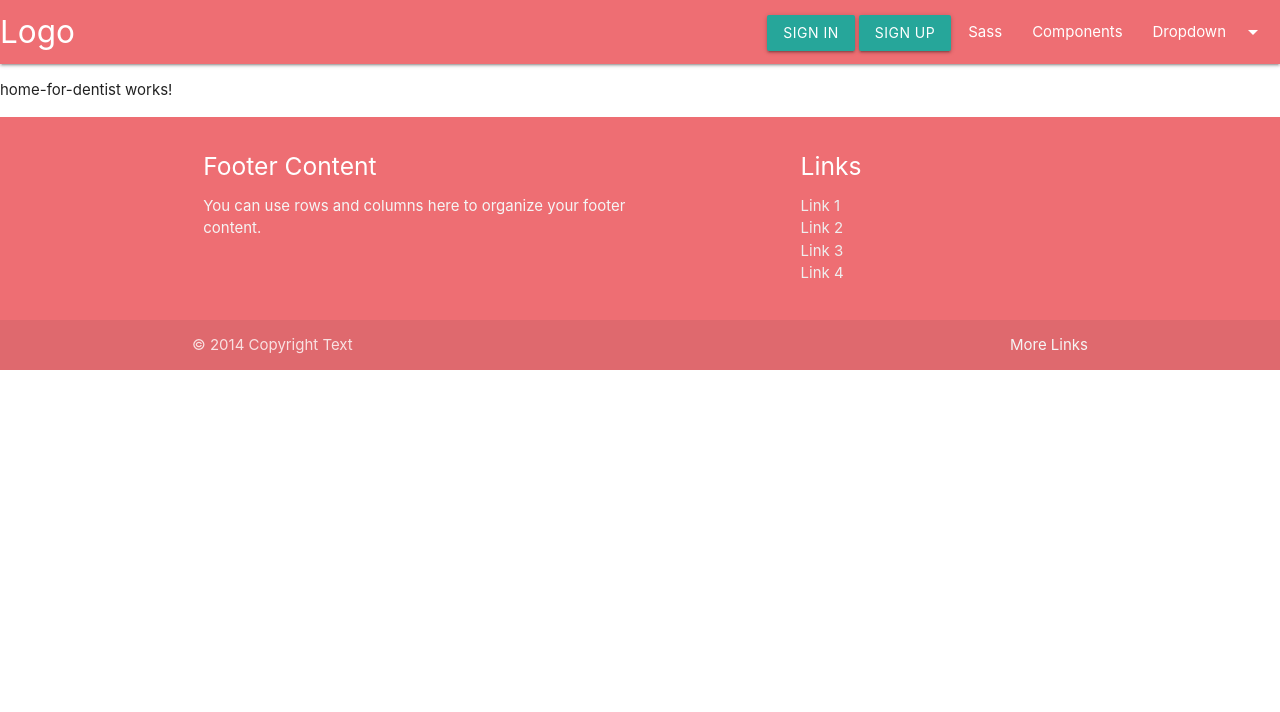
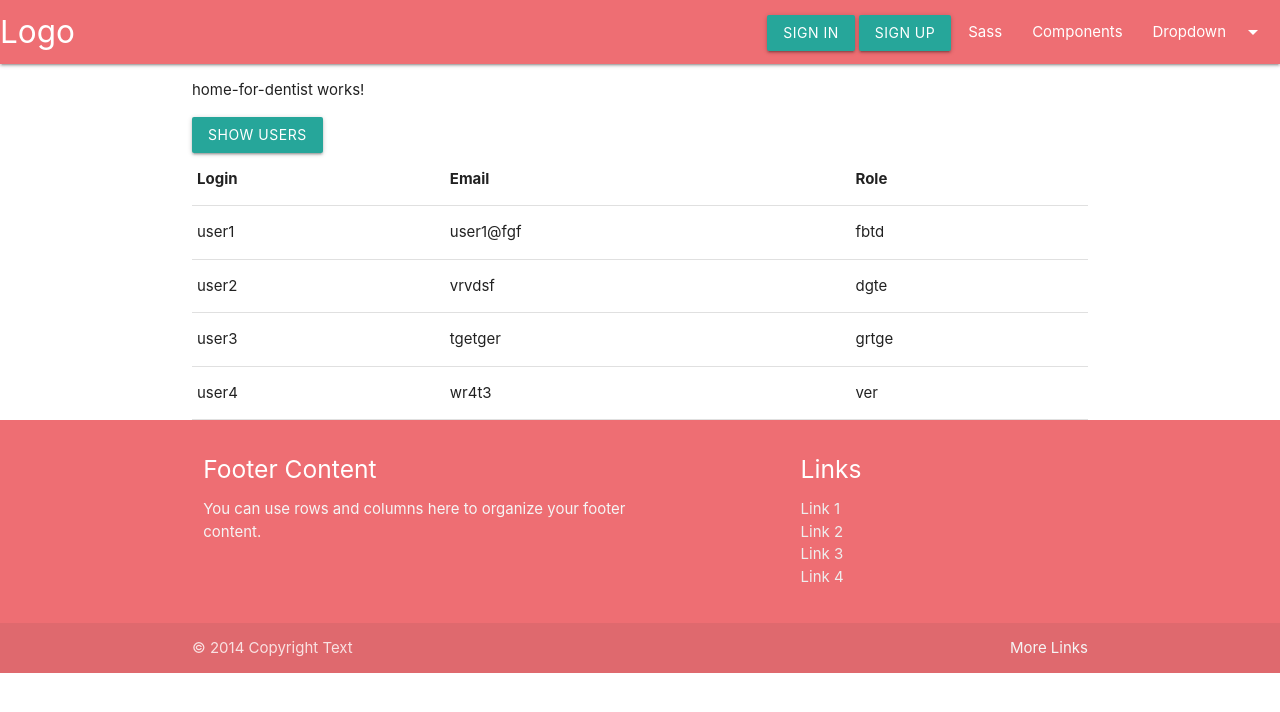
Before and after one commit to SergiyKozachok/DentistProjectRepos, an Angular app: page /home-for-dentist in a window 1280 px wide. Shown: the top 712 px of the page. Built offline with nearby package versions, Linux system fonts and the light colour scheme.

Commit message:
Add static table users for dentist-home-page

```diff
--- a/src/app/app.module.ts
+++ b/src/app/app.module.ts
@@ -12,6 +12,8 @@ import { HomeForDentistComponent } from './home-for-dentist/home-for-dentist.com
 import { HomeForPatientComponent } from './home-for-patient/home-for-patient.component';
 import { HomeForInternComponent } from './home-for-intern/home-for-intern.component';
 import { HomeForNorseComponent } from './home-for-norse/home-for-norse.component';
+import {UserService} from './user.service';
+import {AuthguardGuard} from './authguard.guard';
 
 const appRoutes: Routes = [
   {
@@ -28,6 +30,7 @@ const appRoutes: Routes = [
   },
   {
     path: 'home-for-dentist',
+    canActivate: [AuthguardGuard],
     component: HomeForDentistComponent
   },
   {
@@ -61,7 +64,7 @@ const appRoutes: Routes = [
     RouterModule.forRoot(appRoutes),
     BrowserModule
   ],
-  providers: [],
+  providers: [UserService, AuthguardGuard],
   bootstrap: [AppComponent]
 })
 export class AppModule { }
--- /dev/null
+++ b/src/app/authguard.guard.ts
@@ -0,0 +1,16 @@
+import { Injectable } from '@angular/core';
+import { CanActivate, ActivatedRouteSnapshot, RouterStateSnapshot } from '@angular/router';
+import { Observable } from 'rxjs';
+import {UserService} from './user.service';
+
+@Injectable({
+  providedIn: 'root'
+})
+export class AuthguardGuard implements CanActivate {
+  constructor(private user: UserService) { }
+  canActivate(
+    next: ActivatedRouteSnapshot,
+    state: RouterStateSnapshot): Observable<boolean> | Promise<boolean> | boolean {
+    return this.user.getUserLoggedIn();
+  }
+}
--- a/src/app/home-for-dentist/home-for-dentist.component.html
+++ b/src/app/home-for-dentist/home-for-dentist.component.html
@@ -1,3 +1,23 @@
-<p>
-  home-for-dentist works!
-</p>
+<div class="container">
+  <p>
+    home-for-dentist works!
+  </p>
+
+  <button class="btn btn-primary" (click)="show($event)">Show users</button>
+
+  <table>
+    <tr>
+      <!--<th>Mark</th>-->
+      <th>Login</th>
+      <th>Email</th>
+      <th>Role</th>
+    </tr>
+    <tr *ngFor="let u of users">
+      <!--<td><input type="checkbox" value=""></td>-->
+      <td>{{u.login}}</td>
+      <td>{{u.email}}</td>
+      <td>{{u.role}}</td>
+    </tr>
+  </table>
+
+</div>
--- a/src/app/home-for-dentist/home-for-dentist.component.ts
+++ b/src/app/home-for-dentist/home-for-dentist.component.ts
@@ -1,15 +1,51 @@
-import { Component, OnInit } from '@angular/core';
+import {Component, OnInit} from '@angular/core';
+import {UserService} from '../user.service';
+import {forEach} from '@angular/router/src/utils/collection';
+
 
 @Component({
   selector: 'app-home-for-dentist',
   templateUrl: './home-for-dentist.component.html',
   styleUrls: ['./home-for-dentist.component.css']
 })
+
+
 export class HomeForDentistComponent implements OnInit {
+  public users: [{
+    login: string,
+    email: string,
+    role: string
+  }
+    ];
 
-  constructor() { }
+  constructor(private user: UserService) {
+    this.users = [
+      {
+        login: 'user1',
+        email: 'user1@fgf',
+        role: 'fbtd'
+      },
+      {
+        login: 'user2',
+        email: 'vrvdsf',
+        role: 'dgte'
+      }
+      ,
+      {
+        login: 'user3',
+        email: 'tgetger',
+        role: 'grtge'
+      }
+      ,
+      {
+        login: 'user4',
+        email: 'wr4t3',
+        role: 'ver'
+      }
+    ];
+  }
+
 
   ngOnInit() {
   }
-
 }
--- a/src/app/log-up-form/log-up-form.component.ts
+++ b/src/app/log-up-form/log-up-form.component.ts
@@ -1,5 +1,6 @@
 import { Component, OnInit } from '@angular/core';
 import { Router } from '@angular/router';
+import {UserService} from '../user.service';
 
 @Component({
   selector: 'app-log-up-form',
@@ -8,7 +9,7 @@ import { Router } from '@angular/router';
 })
 export class LogUpFormComponent implements OnInit {
 
-  constructor(private router: Router) { }
+  constructor(private router: Router, private user: UserService) { }
 
   ngOnInit() {
   }
@@ -38,7 +39,7 @@ export class LogUpFormComponent implements OnInit {
         existingUsers.push(user);
         localStorage.setItem('allUsers', JSON.stringify(existingUsers));
         alert('The user of ' + userLogin + 'has been successfully registered');
-        switch (userRole){
+        switch (userRole) {
           case 'Dentist': {
             this.router.navigate(['home-for-dentist']);
             break;
--- /dev/null
+++ b/src/app/user.service.ts
@@ -0,0 +1,19 @@
+import { Injectable } from '@angular/core';
+
+@Injectable({
+  providedIn: 'root'
+})
+export class UserService {
+  private isUserLoggedIn;
+  private userLogin;
+
+  constructor() {
+    this.isUserLoggedIn = true;
+  }
+  setUserLoggedIn() {
+    this.isUserLoggedIn = true;
+  }
+  getUserLoggedIn() {
+    return this.isUserLoggedIn;
+  }
+}
```
Also changed, not shown: src/app/MOCK_DATA.json (added, +50 -0 lines), 2 other files (tests, documents, lock files or other folders).
